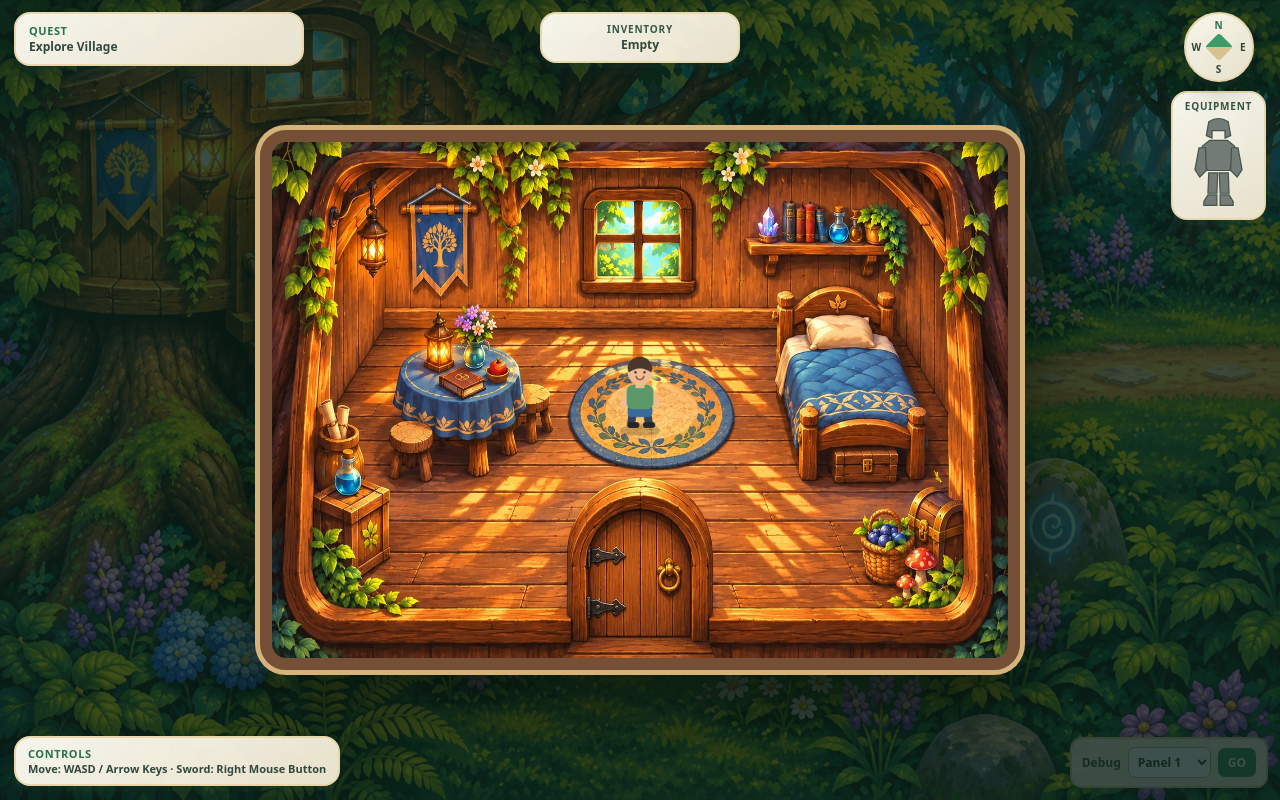
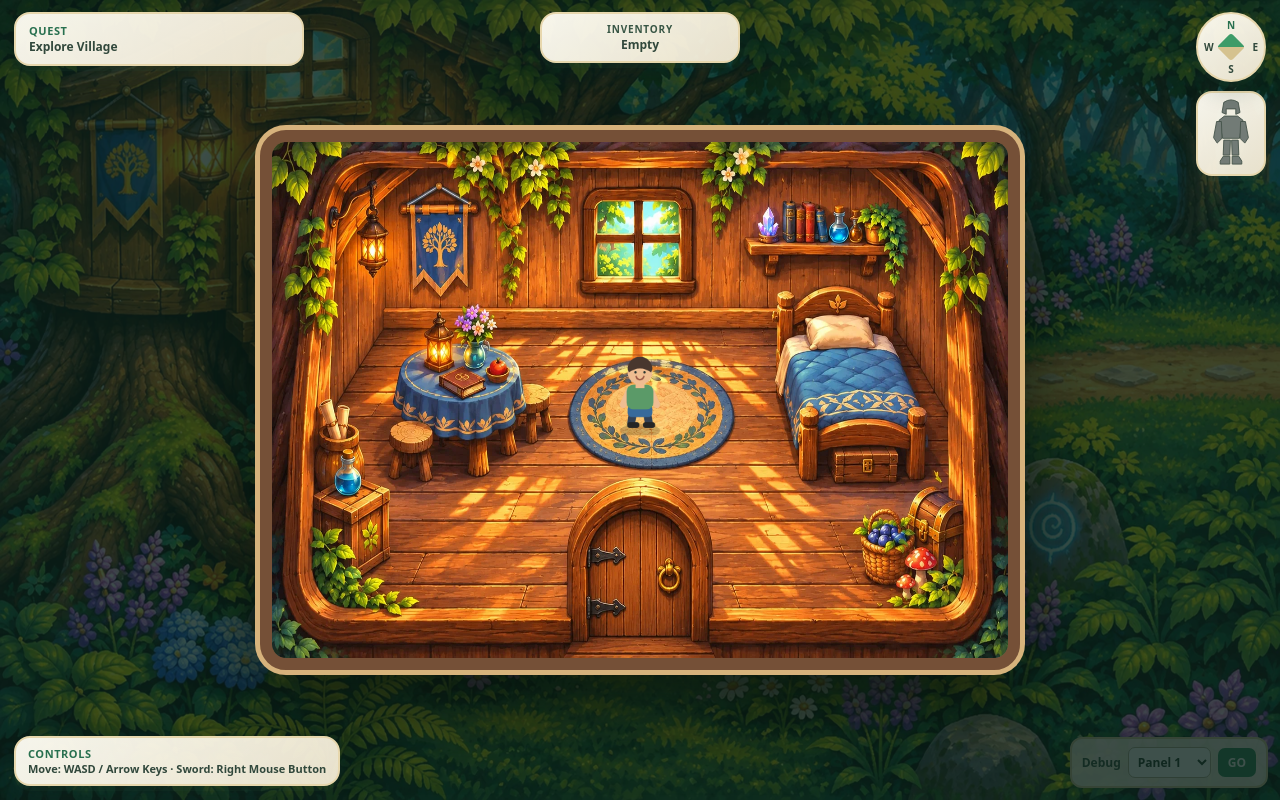
Before and after one commit to clarkwyatt/prototypes, a plain HTML site: page alpha-team-4-first-playable/index.html in a window 1280 px wide. Drawn offline with Linux system fonts and the light colour scheme.

Commit message:
Team 4: compact equipment HUD to compass width and remove title

```diff
--- a/alpha-team-4-first-playable/index.html
+++ b/alpha-team-4-first-playable/index.html
@@ -8,7 +8,7 @@ canvas{display:block;width:100%;height:100%;touch-action:none}
 .hud{position:absolute;inset:12px 14px auto;display:grid;grid-template-columns:minmax(0,1fr) auto minmax(0,1fr);gap:12px;pointer-events:none;align-items:start;z-index:9}
 .quest,.inventory,.equipment,.compass,.controls{border:2px solid #e7d7ad;background:linear-gradient(145deg,#fffdf4f5,#f8efd9ed);box-shadow:0 5px 0 #28473724,0 10px 24px #1a352d35;border-radius:16px;color:#31483c;font-weight:800}
 .quest{width:min(100%,290px);padding:9px 13px;font-size:12px}.quest strong,.controls strong{display:block;color:#28704f;text-transform:uppercase;font-size:11px;letter-spacing:.05em}
-.center-hud{grid-column:2;justify-self:center;display:flex;align-items:flex-start;gap:8px}.right-hud{position:absolute;top:12px;right:14px;z-index:9;display:flex;flex-direction:column;align-items:center;gap:9px;grid-column:auto;justify-self:auto}.center-hud .equipment{display:none}.inventory{text-align:center;width:clamp(88px,31vw,200px);padding:8px 13px;font-size:12px;overflow-wrap:anywhere}.equipment{width:95px;padding:6px 8px;text-align:center}.equipment>span{display:block;color:#385645;text-transform:uppercase;letter-spacing:.08em;font-size:10px}.paper-doll{display:block;width:65px;height:96px;margin:3px auto 0}.paper-doll .armor-slot{fill:#727b76;stroke:#45534a;stroke-width:1.5;transition:fill .15s}.paper-doll .armor-slot.equipped{fill:#3aaf69;stroke:#246b43}.inventory span{display:block;color:#385645;text-transform:uppercase;letter-spacing:.08em;font-size:10px}
+.center-hud{grid-column:2;justify-self:center;display:flex;align-items:flex-start;gap:8px}.right-hud{position:absolute;top:12px;right:14px;z-index:9;display:flex;flex-direction:column;align-items:center;gap:9px;grid-column:auto;justify-self:auto}.center-hud .equipment{display:none}.inventory{text-align:center;width:clamp(88px,31vw,200px);padding:8px 13px;font-size:12px;overflow-wrap:anywhere}.equipment{width:70px;padding:5px;text-align:center}.paper-doll{display:block;width:48px;height:71px;margin:0 auto}.paper-doll .armor-slot{fill:#727b76;stroke:#45534a;stroke-width:1.5;transition:fill .15s}.paper-doll .armor-slot.equipped{fill:#3aaf69;stroke:#246b43}.inventory span{display:block;color:#385645;text-transform:uppercase;letter-spacing:.08em;font-size:10px}
 .compass{width:70px;height:70px;border-radius:50%;position:relative;font-size:10px}.compass b{position:absolute}.n{top:4px;left:50%;transform:translateX(-50%);color:#28704f}.s{bottom:4px;left:50%;transform:translateX(-50%)}.e{right:6px;top:50%;transform:translateY(-50%)}.w{left:6px;top:50%;transform:translateY(-50%)}.compass i{position:absolute;left:50%;top:50%;width:20px;height:20px;transform:translate(-50%,-50%) rotate(45deg);border-radius:3px;background:linear-gradient(135deg,#3d9b68 50%,#d5c28f 50%)}
 .controls{position:absolute;bottom:14px;left:14px;padding:8px 12px;font-size:11px;pointer-events:none;z-index:9}
 .popup-layer{position:absolute;inset:0;z-index:10}
@@ -24,7 +24,7 @@ canvas{display:block;width:100%;height:100%;touch-action:none}
 @media(max-width:700px){.popup.quest-celebration{width:min(420px,88vw);padding:36px 22px 29px;border-width:4px}.popup.quest-celebration:before{font-size:43px;margin:-10px auto 8px}}
 .popup h2{font-size:19px;color:#285c4b;margin:0 28px 6px 0}#popup-copy{font-size:13px;font-weight:700;line-height:1.4}.close{position:absolute;right:9px;top:8px;border:0;border-radius:50%;width:28px;height:28px;background:#e6d4a7;color:#485b4c;font-size:18px;cursor:pointer}
 .actions{display:flex;flex-wrap:wrap;gap:8px;margin-top:12px}.actions button{border:0;border-radius:12px;padding:8px 13px;font-weight:900;background:linear-gradient(#f0dfb7,#e6d4a7);color:#485b4c;cursor:pointer}.actions button.primary{background:linear-gradient(#3c8056,#28664a);color:white}.popup button:focus-visible{outline:2px solid #28704f;outline-offset:2px}.actions:empty{display:none}
-@media(max-width:700px){.hud{inset:8px 8px auto;gap:5px}.quest{padding:7px 9px;font-size:10px}.inventory{padding:6px 8px;font-size:10px}.center-hud{gap:4px}.right-hud{top:8px;right:8px;gap:5px}.equipment{width:68px;padding:4px}.equipment>span{font-size:8px}.paper-doll{width:44px;height:70px}.compass{width:54px;height:54px;font-size:8px}.compass i{width:15px;height:15px}.controls{left:8px;bottom:8px;padding:6px 8px;font-size:9px}}
+@media(max-width:700px){.hud{inset:8px 8px auto;gap:5px}.quest{padding:7px 9px;font-size:10px}.inventory{padding:6px 8px;font-size:10px}.center-hud{gap:4px}.right-hud{top:8px;right:8px;gap:5px}.equipment{width:54px;padding:3px}.paper-doll{width:36px;height:54px}.compass{width:54px;height:54px;font-size:8px}.compass i{width:15px;height:15px}.controls{left:8px;bottom:8px;padding:6px 8px;font-size:9px}}
 
 #treehouse-scene{position:absolute;inset:0;z-index:8;display:grid;place-items:center;background:#0b211bc9}
 #treehouse-scene[hidden]{display:none}
@@ -48,7 +48,7 @@ canvas{display:block;width:100%;height:100%;touch-action:none}
 #debug-nav button{font:inherit;padding:6px 10px;border:0;border-radius:7px;background:#358b5d;color:white;cursor:pointer}
 </style></head><body><main id="game">
 <canvas id="world" tabindex="-1" aria-label="Team 4 top-down game"></canvas>
-<div class="hud"><div class="quest"><strong>Quest</strong><span id="quest-text" aria-live="polite"></span></div><div class="center-hud"><div class="inventory"><span>Inventory</span><b id="items" aria-live="polite">Empty</b></div></div></div><div class="right-hud"><div class="compass" role="img" aria-label="Compass"><b class="n">N</b><b class="e">E</b><b class="s">S</b><b class="w">W</b><i></i></div><div class="equipment"><span>Equipment</span><svg class="paper-doll" viewBox="0 0 80 118" role="img" aria-label="Leather armor equipment status">
+<div class="hud"><div class="quest"><strong>Quest</strong><span id="quest-text" aria-live="polite"></span></div><div class="center-hud"><div class="inventory"><span>Inventory</span><b id="items" aria-live="polite">Empty</b></div></div></div><div class="right-hud"><div class="compass" role="img" aria-label="Compass"><b class="n">N</b><b class="e">E</b><b class="s">S</b><b class="w">W</b><i></i></div><div class="equipment"><svg class="paper-doll" viewBox="0 0 80 118" role="img" aria-label="Leather armor equipment status">
 <path class="armor-slot" data-armor="Helm" d="M28 7 Q40 -1 52 7 L55 24 L48 27 L48 18 L32 18 L32 27 L25 24 Z"><title>Helm: not equipped</title></path>
 <path class="armor-slot" data-armor="Breastplate" d="M29 30 L51 30 L60 37 L54 67 L26 67 L20 37 Z"><title>Breastplate: not equipped</title></path>
 <path class="armor-slot" data-armor="Gauntlets" d="M16 39 L24 39 L25 67 L17 75 L11 66 Z M56 39 L64 39 L69 66 L63 75 L55 67 Z"><title>Gauntlets: not equipped</title></path>
```
